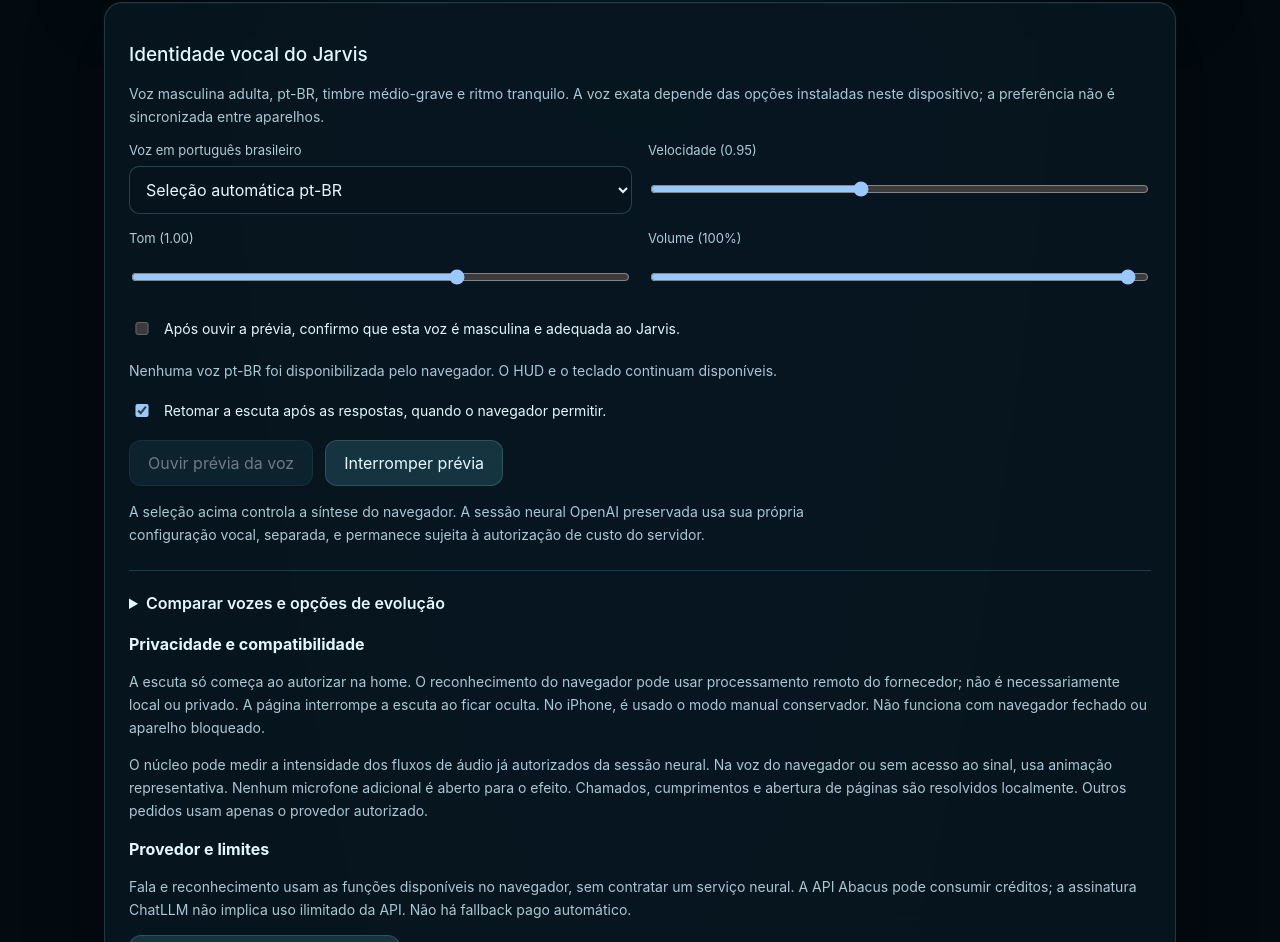
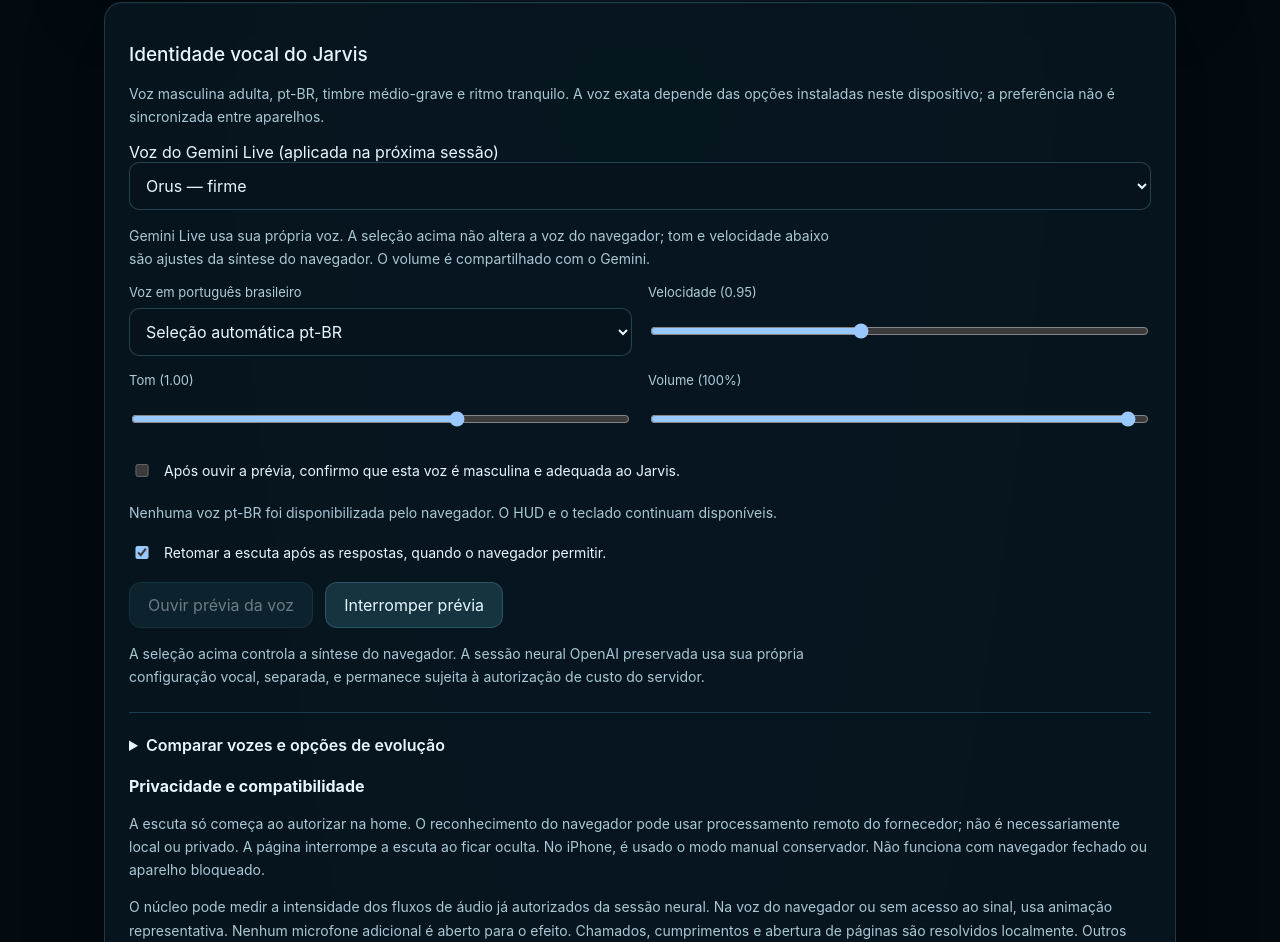
Before and after one commit to kiroaventureiro/jarvis-kiro-, a Next.js app: page /configuracoes in a window 1280 px wide. Shown: the part 1379-2321 px from the top of the page. Built offline with nearby package versions, Linux system fonts and the light colour scheme; a web font is replaced by a local one.

Commit message:
feat(settings): unify browser and Gemini voice selection in existing vocal identity panel

```diff
--- a/app/components/VoiceSettings.tsx
+++ b/app/components/VoiceSettings.tsx
@@ -21,8 +21,10 @@ export default function VoiceSettings() {
       "Consulte a disponibilidade autenticada do provedor.",
     );
   const preview = useRef<AbortController | null>(null);
+  const [geminiVoice, setGeminiVoice] = useState("Orus");
   useEffect(() => {
     setPrefs(readVoicePreferences());
+    try { setGeminiVoice(localStorage.getItem("jarvis.gemini.voice.v1") || "Orus"); } catch {}
     if (!("speechSynthesis" in window)) {
       setStatus("Síntese de fala indisponível neste navegador.");
       return;
@@ -105,6 +107,27 @@ export default function VoiceSettings() {
         exata depende das opções instaladas neste dispositivo; a preferência não
         é sincronizada entre aparelhos.
       </p>
+      <label>
+        Voz do Gemini Live (aplicada na próxima sessão)
+        <select
+          aria-label="Voz do Gemini Live"
+          value={geminiVoice}
+          onChange={(e) => {
+            const name = e.target.value;
+            setGeminiVoice(name);
+            try { localStorage.setItem("jarvis.gemini.voice.v1", name); } catch {}
+            setStatus("Voz Gemini salva. Será aplicada ao iniciar uma nova sessão; a conversa atual não será interrompida.");
+          }}
+        >
+          <option value="Orus">Orus — firme</option>
+          <option value="Charon">Charon — informativa</option>
+          <option value="Algenib">Algenib — encorpada</option>
+          <option value="Gacrux">Gacrux — madura</option>
+          <option value="Puck">Puck — expressiva</option>
+          <option value="Kore">Kore — suave</option>
+        </select>
+      </label>
+      <p className="intro">Gemini Live usa sua própria voz. A seleção acima não altera a voz do navegador; tom e velocidade abaixo são ajustes da síntese do navegador. O volume é compartilhado com o Gemini.</p>
       <div className="form-grid">
         <label>
           Voz em português brasileiro
```
